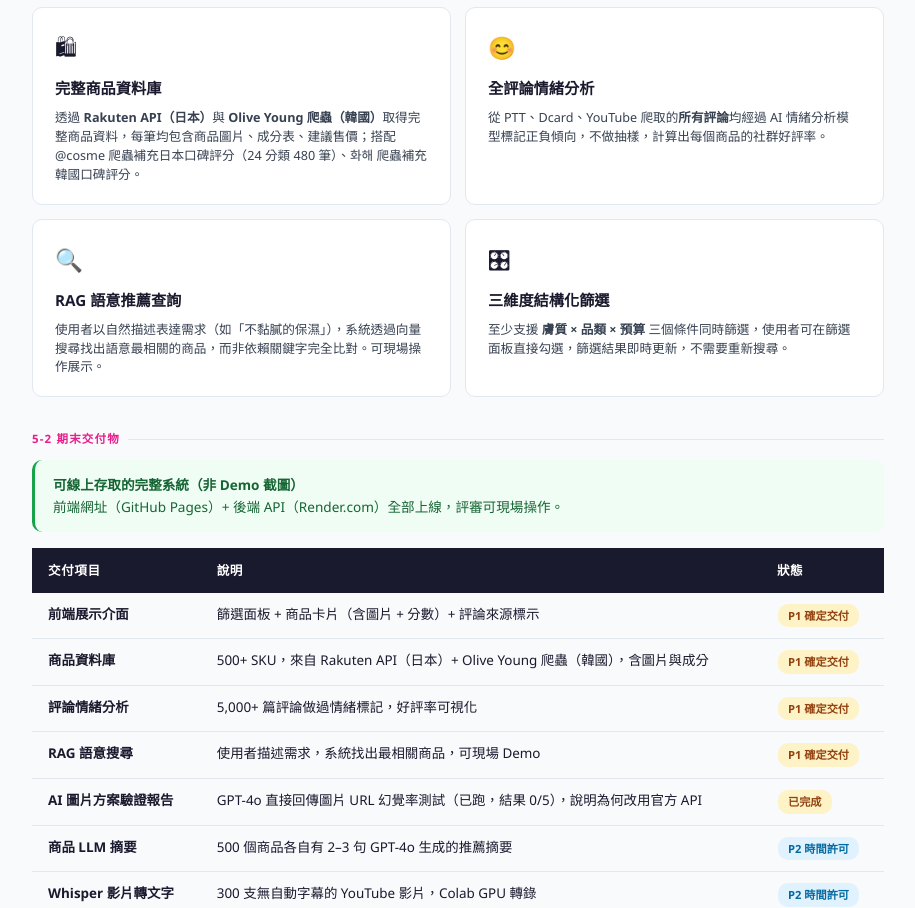
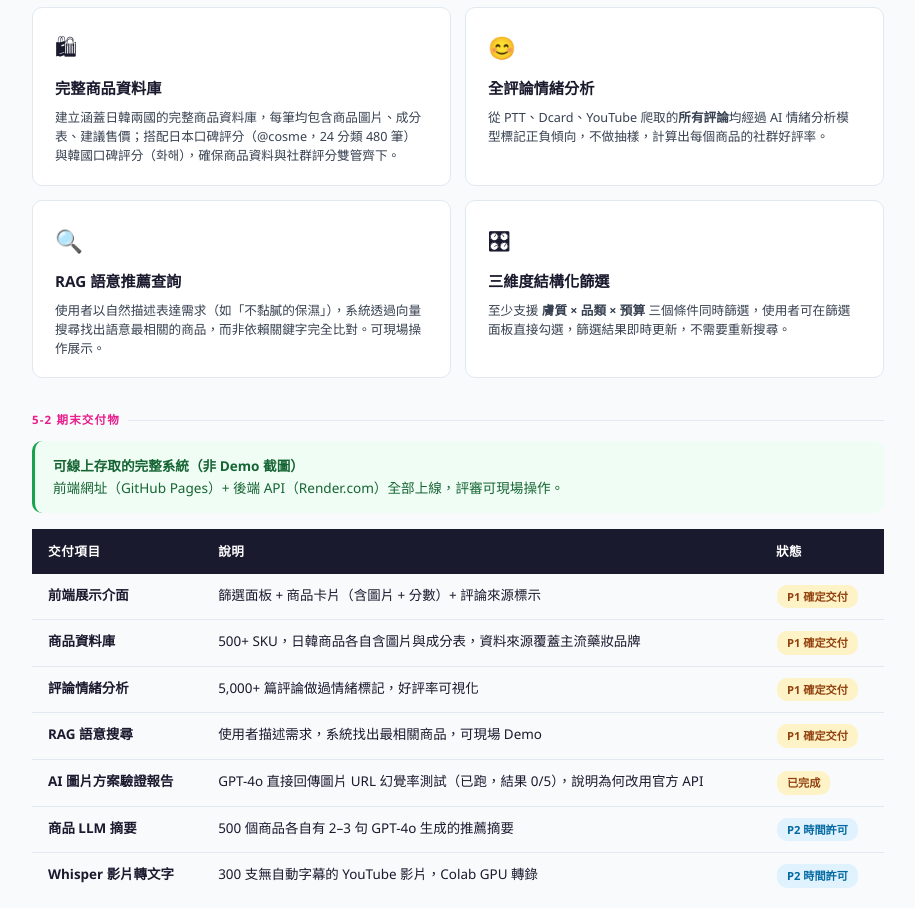
Before and after one commit to jayee123/PRJ_HTML_PLAN, a plain HTML site: page drugstore_plan.html in a window 1280 px wide. Shown: the part 8273-9181 px from the top of the page, without its empty margins (182-1097 px from the left). Drawn offline with Linux system fonts and the light colour scheme.

Commit message:
Update drugstore_plan.html: soften expected goals section to avoid committing to unconfirmed tools
Co-Authored-By: Claude Sonnet 4.6 <noreply@anthropic.com>

```diff
--- a/drugstore_plan.html
+++ b/drugstore_plan.html
@@ -724,7 +724,7 @@ h3.sub{font-size:1rem;font-weight:800;margin-bottom:8px;}
     <div class="goal-card" style="text-align:left;padding:20px 22px;">
       <div style="font-size:1.4rem;margin-bottom:8px;">🛍</div>
       <div style="font-weight:800;font-size:.95rem;margin-bottom:6px;">完整商品資料庫</div>
-      <div class="goal-desc">透過 <strong>Rakuten API（日本）</strong>與 <strong>Olive Young 爬蟲（韓國）</strong>取得完整商品資料，每筆均包含商品圖片、成分表、建議售價；搭配 @cosme 爬蟲補充日本口碑評分（24 分類 480 筆）、화해 爬蟲補充韓國口碑評分。</div>
+      <div class="goal-desc">建立涵蓋日韓兩國的完整商品資料庫，每筆均包含商品圖片、成分表、建議售價；搭配日本口碑評分（@cosme，24 分類 480 筆）與韓國口碑評分（화해），確保商品資料與社群評分雙管齊下。</div>
     </div>
     <div class="goal-card" style="text-align:left;padding:20px 22px;">
       <div style="font-size:1.4rem;margin-bottom:8px;">😊</div>
@@ -760,7 +760,7 @@ h3.sub{font-size:1rem;font-weight:800;margin-bottom:8px;}
       </tr>
       <tr>
         <td>商品資料庫</td>
-        <td>500+ SKU，來自 Rakuten API（日本）+ Olive Young 爬蟲（韓國），含圖片與成分</td>
+        <td>500+ SKU，日韓商品各自含圖片與成分表，資料來源覆蓋主流藥妝品牌</td>
         <td><span class="badge b-p1">P1 確定交付</span></td>
       </tr>
       <tr>
```
